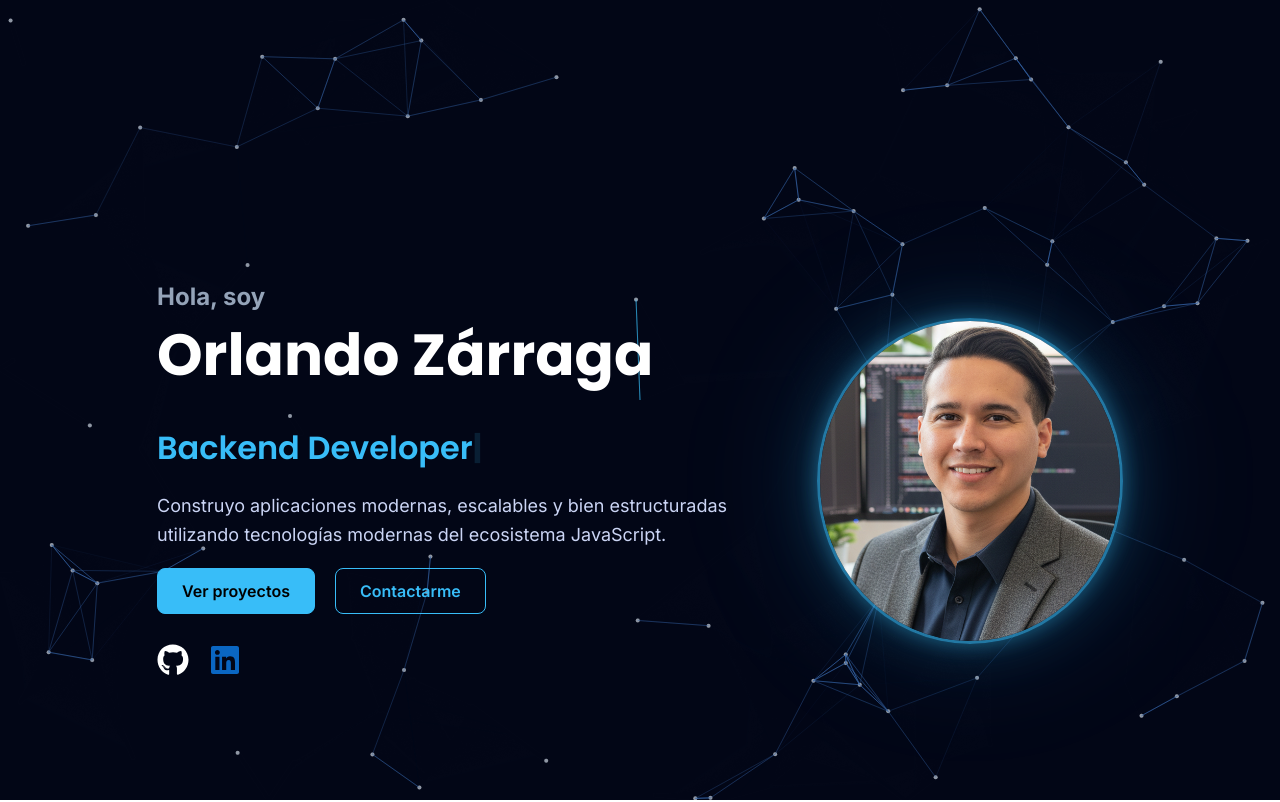
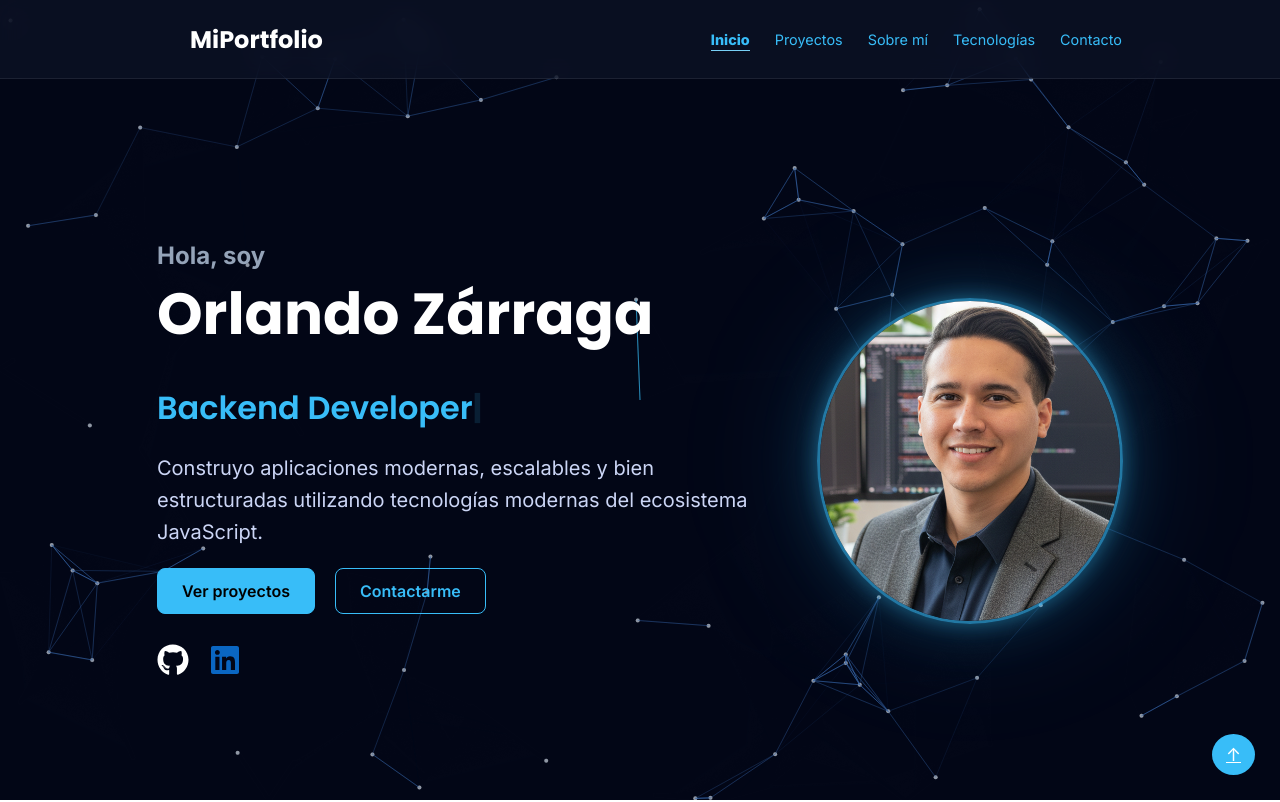
Before and after one commit to Orlando3486/orlando-zarraga-portfolio, a Next.js app in the folder front/: page / in a window 1280 px wide. Shown: the top 802 px of the page. Built offline with nearby package versions, Linux system fonts and the light colour scheme.

Commit message:
creacion de barra de navegacion con scroll spy y reponsiva para movil

```diff
--- a/front/app/globals.css
+++ b/front/app/globals.css
@@ -5,6 +5,7 @@ body {
   padding: 0;
   overflow-x: hidden;
   min-height: 100dvh;
+  scroll-behavior: smooth;
 }
 
 .interactive-bg {
--- a/front/app/page.tsx
+++ b/front/app/page.tsx
@@ -4,11 +4,13 @@ import Projects from "../components/sections/projects";
 import About from "../components/sections/about";
 import Tecnologies from "../components/sections/tecnologies";
 import Contact from "../components/sections/contact";
+import Navbar from "../components/sections/navbar";
 
 export default function Home() {
   return (
     <>
       <InteractiveNetwork />
+      <Navbar />
 
       <main>
         <Hero />
--- a/front/components/sections/contact.tsx
+++ b/front/components/sections/contact.tsx
@@ -39,6 +39,9 @@ export default function Contact() {
         Orlando Zarraga | Desarrollador Full Stack, © 2026. <br /> Todos los
         derechos reservados.
       </p>
+      <a href="#hero" className="scroll-top">
+        ↑
+      </a>
     </section>
   );
 }
--- a/front/components/sections/hero.tsx
+++ b/front/components/sections/hero.tsx
@@ -8,7 +8,7 @@ import { FaGithub, FaLinkedin } from "react-icons/fa";
 
 export default function Hero() {
   return (
-    <section className="hero">
+    <section id="hero" className="hero">
       <div className="hero-wrapper">
         <div className="hero-text">
           <p className="hero-intro">Hola, soy</p>
--- /dev/null
+++ b/front/components/sections/navbar.tsx
@@ -0,0 +1,88 @@
+"use client";
+
+import "../../styles/navbar.css";
+import { useEffect, useState } from "react";
+import { FaBars, FaTimes } from "react-icons/fa";
+export default function Navbar() {
+  const [menuOpen, setMenuOpen] = useState(false);
+  const [activeSection, setActiveSection] = useState("home");
+
+  useEffect(() => {
+    const sections = document.querySelectorAll("section");
+
+    const handleScroll = () => {
+      let current = "";
+
+      sections.forEach((section) => {
+        const sectionTop = section.offsetTop - 100;
+        const sectionHeight = section.clientHeight;
+
+        if (
+          window.scrollY >= sectionTop &&
+          window.scrollY < sectionTop + sectionHeight
+        ) {
+          current = section.getAttribute("id") || "";
+        }
+      });
+
+      setActiveSection(current);
+    };
+
+    window.addEventListener("scroll", handleScroll);
+
+    return () => window.removeEventListener("scroll", handleScroll);
+  }, []);
+
+  return (
+    <nav className="navbar">
+      <h2 className="logo">MiPortfolio</h2>
+
+      {/* icono hamburguesa */}
+      <div className="menu-icon" onClick={() => setMenuOpen(!menuOpen)}>
+        {menuOpen ? <FaTimes size={24} /> : <FaBars size={24} />}
+      </div>
+      <ul className={menuOpen ? "nav-links active" : "nav-links"}>
+        <li>
+          <a
+            href="#hero"
+            onClick={() => setMenuOpen(false)}
+            className={activeSection === "hero" ? "active-link" : ""}>
+            Inicio
+          </a>
+        </li>
+        <li>
+          <a
+            href="#projects"
+            onClick={() => setMenuOpen(false)}
+            className={activeSection === "projects" ? "active-link" : ""}>
+            Proyectos
+          </a>
+        </li>
+        <li>
+          <a
+            href="#about"
+            onClick={() => setMenuOpen(false)}
+            className={activeSection === "about" ? "active-link" : ""}>
+            Sobre mí
+          </a>
+        </li>
+        <li>
+          <a
+            href="#tecnologies"
+            onClick={() => setMenuOpen(false)}
+            className={activeSection === "tecnologies" ? "active-link" : ""}>
+            Tecnologías
+          </a>
+        </li>
+        <li>
+          <a
+            href="#contact"
+            onClick={() => setMenuOpen(false)}
+            className={activeSection === "contact" ? "active-link" : ""}>
+            Contacto
+          </a>
+        </li>
+      </ul>
+    </nav>
+  );
+}
--- a/front/styles/about.css
+++ b/front/styles/about.css
@@ -8,9 +8,9 @@
 
 .section-about {
   min-height: 40vh;
-  max-width: 1200px;
+  max-width: 1300px;
   margin: auto;
-  padding: 4rem 1rem;
+  padding: 5rem 1rem;
 }
 
 .section-about h2 {
@@ -21,7 +21,7 @@
 }
 
 .section-about p {
-  font-size: clamp(12px, 2vw, 18px);
+  font-size: clamp(16px, 2vw, 20px);
   color: #cbd5f5;
   line-height: 1.6;
   margin-bottom: 40px;
--- a/front/styles/contact.css
+++ b/front/styles/contact.css
@@ -1,5 +1,5 @@
 .section-contact {
-  /* padding-top: 0px; */
+  padding-top: 10px;
   min-height: 90vh;
   justify-content: center;
   align-items: center;
@@ -61,3 +61,14 @@
   opacity: 1;
   transform: none;
 }
+
+.scroll-top {
+  position: fixed;
+  bottom: 25px;
+  right: 25px;
+  background: #38bdf8;
+  color: white;
+  padding: 10px 14px;
+  border-radius: 50%;
+  font-size: 18px;
+}
--- a/front/styles/hero.css
+++ b/front/styles/hero.css
@@ -27,7 +27,7 @@
 }
 
 .hero-description {
-  font-size: clamp(12px, 2vw, 18px);
+  font-size: clamp(16px, 2vw, 20px);
   color: #cbd5f5;
   line-height: 1.6;
 }
--- /dev/null
+++ b/front/styles/navbar.css
@@ -0,0 +1,71 @@
+.navbar {
+  position: fixed;
+  top: 0;
+  width: 100dvw;
+  padding: 0.1rem 1rem;
+  display: flex;
+  justify-content: space-around;
+  align-items: center;
+  background: rgba(15, 23, 42, 0.6);
+  backdrop-filter: blur(12px);
+  z-index: 1000;
+  border-bottom: 1px solid rgba(255, 255, 255, 0.08);
+}
+
+/* links desktop */
+
+.nav-links {
+  display: flex;
+  gap: 25px;
+  list-style: none;
+}
+
+.nav-links a {
+  font-size: 0.9rem;
+  text-decoration: none;
+  color: #38bdf8;
+}
+
+.nav-links a:hover {
+  transform: scale(1.1);
+  color: #cbd5f5;
+  transition: 0.3s;
+}
+
+/* icono hamburguesa */
+
+.menu-icon {
+  display: none;
+  cursor: pointer;
+}
+
+.active-link {
+  border-bottom: 1px solid #78d0f6;
+  padding-bottom: 2px;
+  font-weight: 800;
+}
+
+/* mobile */
+
+@media (max-width: 768px) {
+  .menu-icon {
+    display: block;
+  }
+
+  .nav-links {
+    position: absolute;
+    top: 70px;
+    right: 0;
+    background: #020617;
+    flex-direction: column;
+    width: 200px;
+    padding: 20px;
+    gap: 15px;
+    transform: translateX(100%);
+    transition: 0.3s;
+  }
+
+  .nav-links.active {
+    transform: translateX(0);
+  }
+}
--- a/front/styles/tecnologies.css
+++ b/front/styles/tecnologies.css
@@ -23,7 +23,7 @@
 .tech-category h3 {
   margin-bottom: 1rem;
   font-size: 1.2rem;
-  color: #38bdf8;
+  color: #cbd5f5;
 }
 
 .tech-grid {
```
